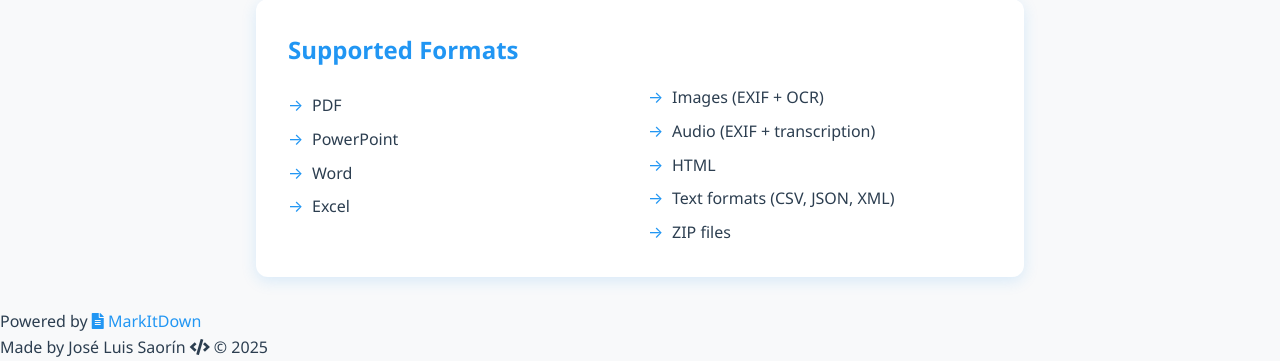
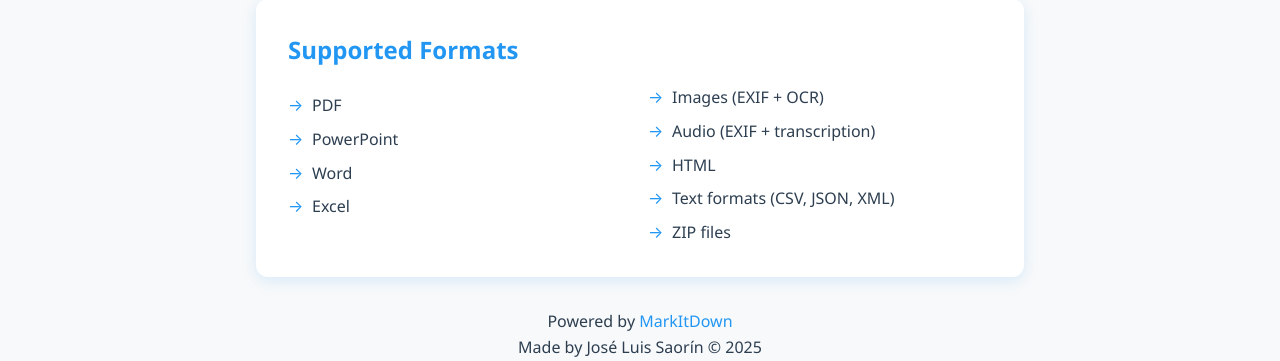
Before and after one commit to joseluissaorin/MarkItDown-Flask-GUI-API, a Flask app: page / in a window 1280 px wide. Shown: the part 463-824 px from the top of the page. Run offline with Flask 2, Linux system fonts and the light colour scheme.

Commit message:
Automatic commit before Assistant edits

```diff
--- a/static/style.css
+++ b/static/style.css
@@ -217,7 +217,7 @@ button:hover {
   );
 }
 
-.footer {
+footer {
   text-align: center;
   margin-top: 3rem;
   padding: 2rem 0;
@@ -229,7 +229,11 @@ button:hover {
   background: white;
 }
 
-.footer a {
+footer p {
+  text-align: center;
+}
+
+footer a {
   color: var(--primary);
   text-decoration: none;
   font-weight: 500;
--- a/templates/index.html
+++ b/templates/index.html
@@ -53,10 +53,7 @@
         </div>
         <link rel="stylesheet" href="https://cdnjs.cloudflare.com/ajax/libs/font-awesome/5.15.4/css/all.min.css">
     </div>
-    <div class="footer">
-        <p>Powered by <a href="https://github.com/microsoft/markitdown"><i class="fas fa-file-alt"></i> MarkItDown</a></p>
-        <p>Made by José Luis Saorín <i class="fas fa-code"></i> &copy; 2025</p>
-    </div>
+
     <script>
         const form = document.getElementById('convertForm');
         const progress = document.getElementById('progress');
@@ -126,5 +123,10 @@
             }
         }
     </script>
+    <footer>
+        <p>Powered by <a href="https://github.com/microsoft/markitdown"> MarkItDown</a></p>
+        <p>Made by José Luis Saorín </i> &copy; 2025</p>
+    </footer>
 </body>
+
 </html>
```
